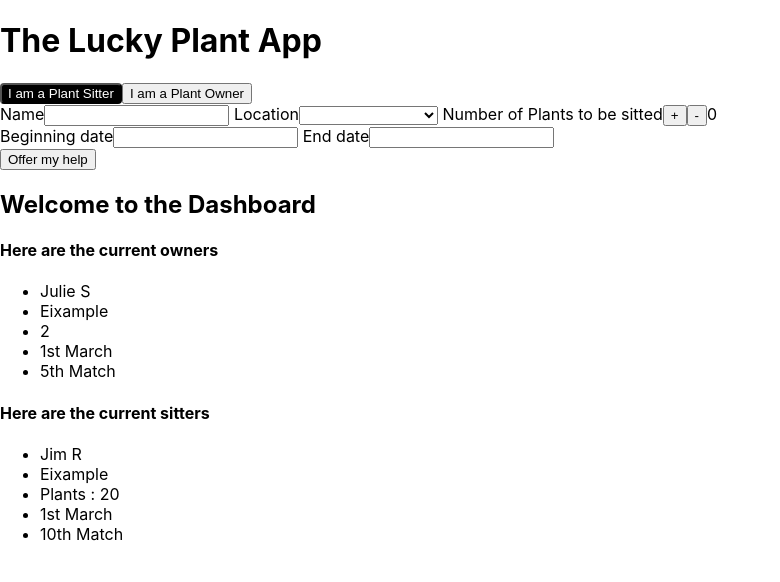
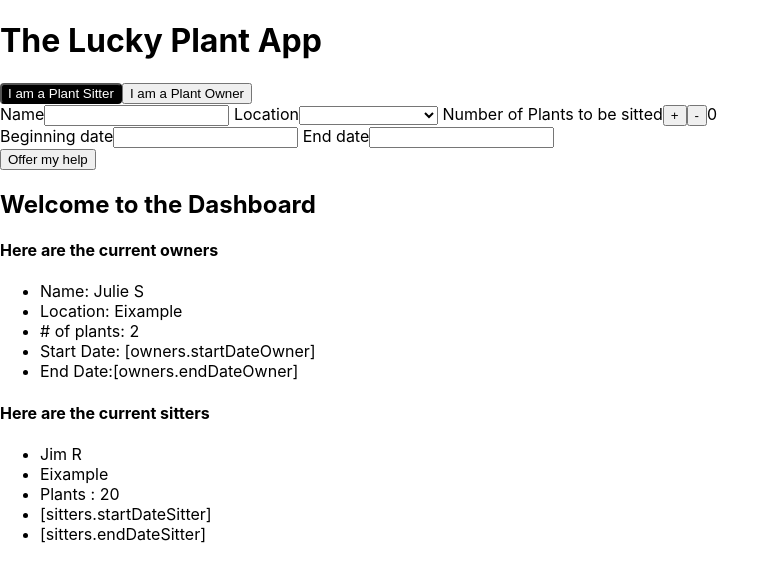
Before and after one commit to juliestamenic/julie-mvp, a React (Create React App) app: page / in a window 1280 px wide. Shown: the top 582 px of the page, without its empty margins (0-780 px from the left). Built offline with nearby package versions, Linux system fonts and the light colour scheme.

Commit message:
Figuring out how to make the calendar to display on Dashboard tbc tomorrow

```diff
--- a/src/App.js
+++ b/src/App.js
@@ -5,11 +5,11 @@ import PlantOwnerForm from "./components/PlantOwnerForm"
 import DashboardUsers from "./components/DashboardUsers"
 
 let InitialOwners = [
-  { nameOwner: 'Julie S', locationOwner: "Eixample", plantsOwner: "2" , startDateOwner: "1st March" , endDateOwner : "5th Match" }
+  { nameOwner: 'Julie S', locationOwner: "Eixample", plantsOwner: "2" , startDateOwner: [{}] , endDateOwner : [] }
 ];
 
 let InitialSitters = [
-  { nameSitter: 'Jim R', locationSitter: "Eixample", plantsSitter: "20" , startDateSitter: "1st March" , endDateSitter : "10th Match" }
+  { nameSitter: 'Jim R', locationSitter: "Eixample", plantsSitter: "20" , startDateSitter: [] , endDateSitter : [] }
 ];
 
 function App() {
@@ -27,7 +27,7 @@ function App() {
   function handleOwnerData(ownerData) {
     let newOwners = [...owners, ownerData];
     setOwners(newOwners)
-    //console.log(`Owner Data: ${ownerData.locationOwner} ${ownerData.nameOwner} ${ownerData.plantsOwner} ${ownerData.startDateOwner} ${ownerData.endDateOwner}`)
+    console.log(`Owner Data: ${ownerData.locationOwner} ${ownerData.nameOwner} ${ownerData.plantsOwner} ${ownerData.startDateOwner} ${ownerData.endDateOwner}`)
     }
 
   // to get data from PS form
--- a/src/components/Calendar.js
+++ b/src/components/Calendar.js
@@ -13,6 +13,7 @@ const Calendar = ({ startDate, endDate, handleChangeDates }) => (
       startDate={startDate}
       endDate={endDate}
       onChange={(date)=>handleChangeDates(date, "startDate")}
+      format={"dd MMMM"}
     />
     </label>
     <label> End date
@@ -24,6 +25,7 @@ const Calendar = ({ startDate, endDate, handleChangeDates }) => (
       endDate={endDate}
       minDate={startDate}
       onChange={(date)=>handleChangeDates(date, "endDate")}
+      format={"dd MMMM"}
     />
     </label>
   </div>
--- a/src/components/DashboardUsers.js
+++ b/src/components/DashboardUsers.js
@@ -9,11 +9,11 @@ function DashboardUsers(props){
                 {
                     props.owners.map((owners,i) => (
                         <div key={i}>
-                            <li> {owners.nameOwner}</li>
-                            <li>{owners.locationOwner} </li>
-                            <li>{owners.plantsOwner} </li>
-                            <li> {owners.startDateOwner} </li>
-                            <li>{owners.endDateOwner} </li>
+                            <li> Name: {owners.nameOwner}</li>
+                            <li> Location: {owners.locationOwner} </li>
+                            <li> # of plants: {owners.plantsOwner} </li>
+                            <li> Start Date: [owners.startDateOwner] </li>
+                            <li> End Date:[owners.endDateOwner] </li>
                         </div>
                     ))
                 }
@@ -26,8 +26,8 @@ function DashboardUsers(props){
                             <li>  {sitters.nameSitter}</li>
                             <li>{sitters.locationSitter} </li>
                             <li>Plants : {sitters.plantsSitter} </li>
-                            <li> {sitters.startDateSitter} </li>
-                            <li>{sitters.endDateSitter} </li>
+                            <li> [sitters.startDateSitter] </li>
+                            <li>[sitters.endDateSitter] </li>
                         </div>
                     ))
                 }
--- a/src/components/PlantSitterForm.js
+++ b/src/components/PlantSitterForm.js
@@ -44,12 +44,10 @@ function PlantSitterForm(props)  {
  //Calendar dates
 
 function handleChangeDates(date, name) {
-
-  console.log('date: ', date)
   if (name==="startDate")
   {
+    setStartDateSitter(date)
     console.log(`Startdate:" ${startDateSitter}`)
-    setStartDateSitter(date)
   }
   if (name==="endDate")
   {
```
